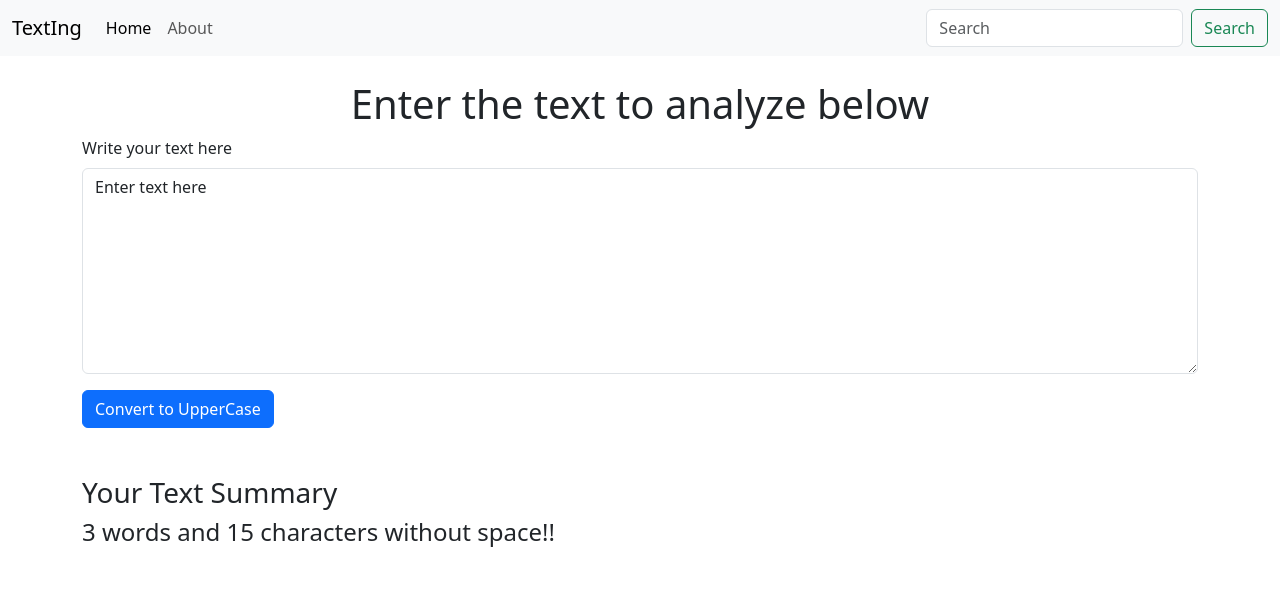
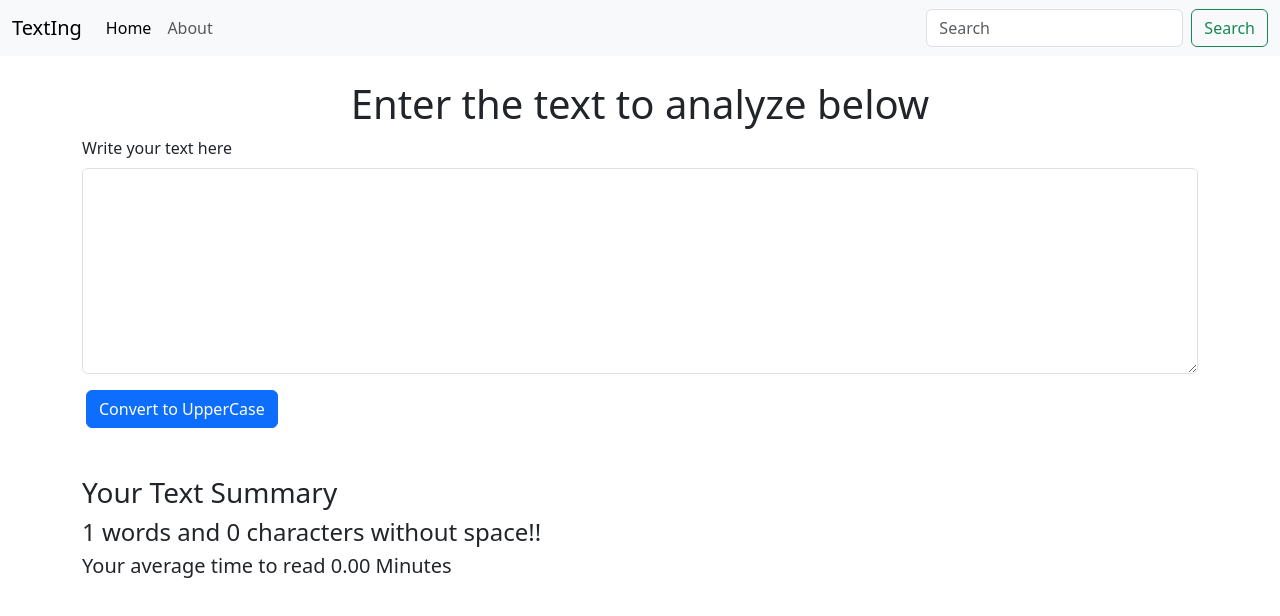
Before and after one commit to Ujjal-ENG/texting-a-text-app, a React (Create React App) app: page / in a window 1280 px wide. Shown: the top 616 px of the page. Built offline with nearby package versions, Linux system fonts and the light colour scheme.

Commit message:
added the toggle button, lowercase and uppercase working

```diff
--- a/src/components/TextForm.js
+++ b/src/components/TextForm.js
@@ -1,21 +1,17 @@
 import React, { useState } from 'react';
 
 const TextForm = (props) => {
-    const [text, setText] = useState('Enter text here');
+    const [text, setText] = useState('');
+    const [toggle, setToggle] = useState(true);
     const handleChange = (e) => {
         setText(e.target.value);
     };
 
-    let buttonClicked = true;
     const handleClickUP = () => {
-        if (buttonClicked) {
-            setText(text.toUpperCase());
-            buttonClicked = false;
-        } else {
-            setText(text.toLowerCase());
-            // buttonClicked = true;
-        }
+        setToggle(!toggle);
+        toggle ? setText(text.toUpperCase()) : setText(text.toLowerCase());
     };
+
     return (
         <>
             <div className="container mt-4">
@@ -26,8 +22,9 @@ const TextForm = (props) => {
                     </label>
                     <textarea className="form-control" id="myBox" rows="8" value={text} onChange={handleChange}></textarea>
                 </div>
-                <button className="btn btn-primary" onClick={handleClickUP}>
-                    {'Convert to UpperCase'}
+
+                <button className="btn btn-primary mx-1" onClick={handleClickUP}>
+                    {toggle ? 'Convert to UpperCase' : 'Convert to LowerCase'}
                 </button>
             </div>
 
@@ -37,6 +34,8 @@ const TextForm = (props) => {
                 <h4>
                     {text.split(' ').length} words and {text.trim().length} characters without space!!
                 </h4>
+
+                <h5>Your average time to read {(0.008 * text.trim().length).toFixed(2)} Minutes</h5>
             </div>
         </>
     );
```
